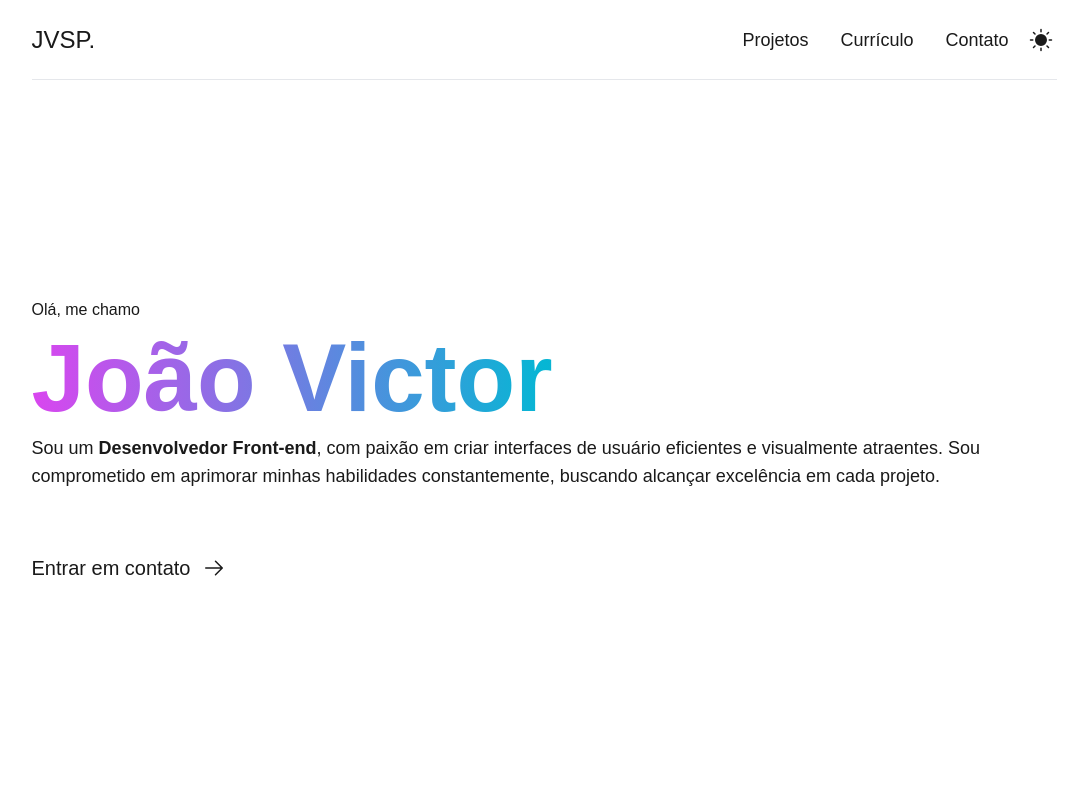
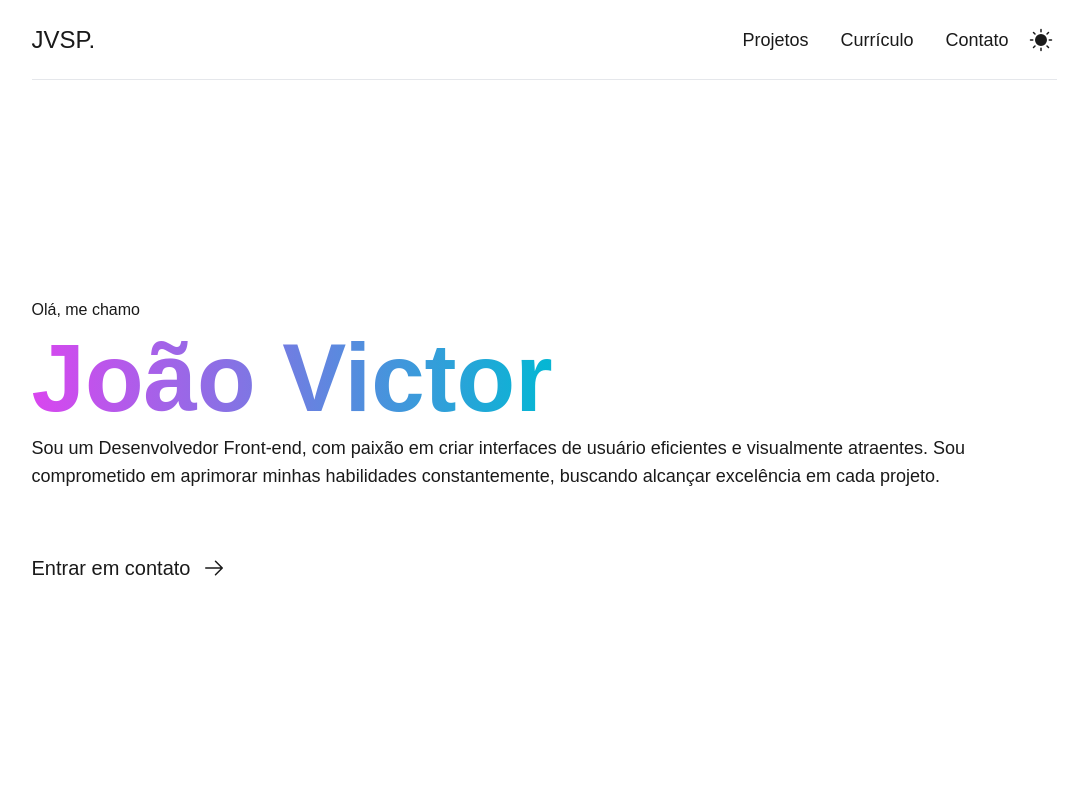
Before and after one commit to jvspepe/portfolio, a React (Vite) app: page / in a window 1280 px wide. Shown: the top 798 px of the page, without its empty margins (96-1180 px from the left). Built offline with nearby package versions, Linux system fonts and the light colour scheme.

Commit message:
Update dependencies.

```diff
--- a/package.json
+++ b/package.json
@@ -14,7 +14,8 @@
     "@icons-pack/react-simple-icons": "^9.1.0",
     "@phosphor-icons/react": "^2.0.13",
     "react": "^18.2.0",
-    "react-dom": "^18.2.0"
+    "react-dom": "^18.2.0",
+    "react-textarea-autosize": "^8.5.3"
   },
   "devDependencies": {
     "@types/react": "^18.2.15",
--- a/src/index.css
+++ b/src/index.css
@@ -3,5 +3,5 @@
 @tailwind utilities;
 
 body {
-  @apply font-inter leading-normal text-dark-primary;
+  @apply font-inter font-light leading-normal text-dark-primary;
 }
```
Also changed, not shown: 1 other file (tests, documents, lock files or other folders).
